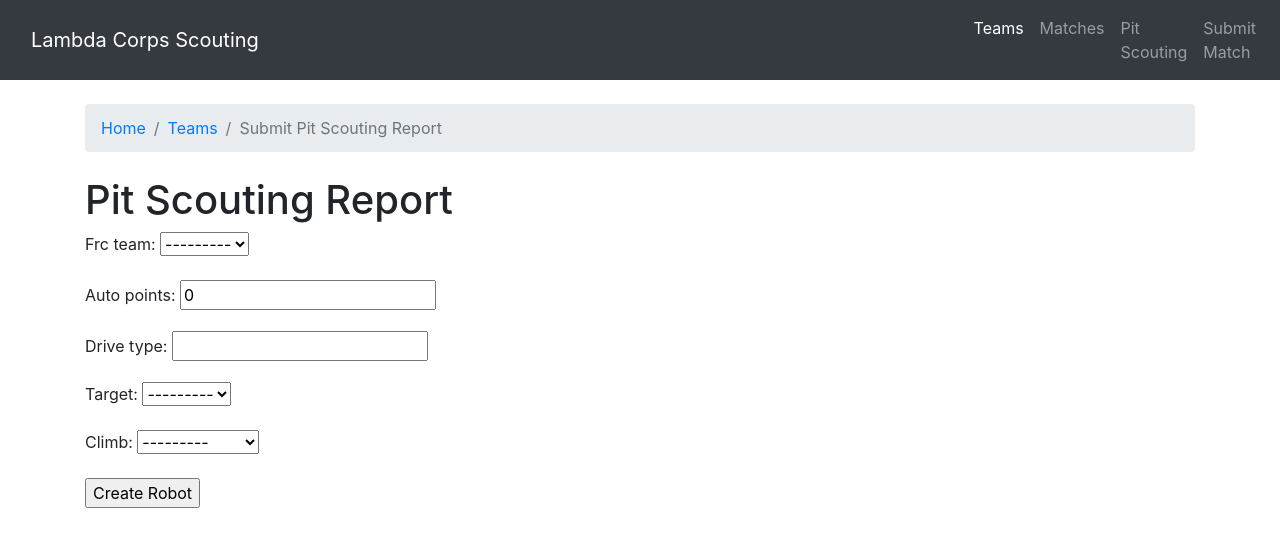
After one commit to Lambda-Corps/2022_Scouting, a Django app: page /scout/create_robot/ in a window 1280 px wide. The commit adds this page. Shown: the top 547 px of the page. Run offline with Django 4.2, Linux system fonts and the light colour scheme; data that the repository does not hold is empty; some libraries are stand-ins or nearby versions; some web fonts are replaced.

Commit message:
Made some progress, but forms don't work

```diff
--- a/requirements.txt
+++ b/requirements.txt
@@ -3,3 +3,4 @@ django-bootstrap4
 django-tables2
 urllib3
 certifi
+django-crispy-forms
--- /dev/null
+++ b/scout/forms.py
@@ -0,0 +1 @@
+from django import forms
--- a/scout/models.py
+++ b/scout/models.py
@@ -1,4 +1,5 @@
 from django.db import models
+from django.urls import reverse
 
 # Create your models here.
 class Team(models.Model):
@@ -6,5 +7,97 @@ class Team(models.Model):
     number = models.IntegerField(primary_key=True, unique=True)
     frc_key = models.CharField(max_length=10, unique=True)
 
+    robot_report = models.OneToOneField('Robot', null=True, on_delete=models.CASCADE, related_name='team')
+
     def __str__(self):
-        return str(self.number)
+        return f"Team {self.number}: {self.name}"
+
+
+class Robot(models.Model):
+    NONE = 0
+    LOW = 1
+    HIGH = 2
+    BOTH = 3
+
+    LOWBAR = 4
+    MIDBAR = 6
+    HIGHBAR = 10
+    TRAVERSE = 15
+
+    frc_team = models.OneToOneField(Team, related_name='robot',null=False, on_delete=models.CASCADE)
+
+    tele_goal = ((LOW, 'Low'), (HIGH, 'High'), (BOTH, 'Both'), (NONE, 'None'))
+    climb_level = ((LOWBAR, 'Low Bar'), (MIDBAR, 'Middle Bar'), (HIGHBAR, 'High Bar'), (TRAVERSE, 'Traversal Bar'), (NONE, 'No Climb'))
+
+    # auto points (int field)
+    auto_points = models.IntegerField(default=0)
+
+    # drive train type
+    drive_type = models.CharField(max_length=45)
+    # goal (low/high/both)
+    target = models.PositiveSmallIntegerField(choices=tele_goal)
+
+    # climb bar (none, low, mid, high, traverse)
+    climb = models.PositiveSmallIntegerField(choices=climb_level)
+
+    def get_absolute_url(self):
+        return reverse('scout:team_summary', kwargs={'number': self.frc_team.number})
+
+    def __str__(self):
+        return f"{self.frc_team}"
+
+
+class MatchResult(models.Model):
+    NONE = 0
+
+    AUTOLOW = 2
+    AUTOHIGH = 4
+
+    TELELOW = 1
+    TELEHIGH = 2
+    TELECLOSE = 1
+    TELEFAR = 2
+    TELEANYWHERE = 3
+
+    CLIMBLOW = 4
+    CLIMBMID = 6
+    CLIMBHIGH = 10
+    TRAVERSE = 15
+
+    ONE = 1
+    TWO = 2
+    THREE = 3
+    FOUR = 4
+    FIVE = 5
+
+    auto_target_field = ((AUTOHIGH, 'High Goal'), (AUTOLOW, 'Low Goal'), (NONE, 'No Auto'))
+    tele_target_field = ((TELEHIGH, 'High Goal'), (TELELOW, 'Low Goal'), (NONE, 'No Teleop Shooting'))
+    tele_distance_field = ((TELECLOSE, 'Inside Tarmac Only'), (TELEFAR, 'Outside Tarmac Only'), (TELEANYWHERE, 'Anywhere'), (NONE, 'N/A'))
+    climb_height_field = ((CLIMBLOW, 'Low Bar'), (CLIMBMID, 'Mid Bar'), (CLIMBHIGH, 'High Bar'), (TRAVERSE, 'Traversal Bar'), (NONE, 'No Climb'))
+    driver_rating_field = ((ONE, 'Really Bad'), (TWO, 'Bad'), (THREE, 'Moderate'), (FOUR, 'Good'), (FIVE, 'Really Good'))
+
+    frc_team = models.ForeignKey(Team, related_name='matches',null=True , on_delete=models.CASCADE)
+
+    # Auto taxi (T/F)
+    auto_taxi = models.BooleanField(default=False)
+    # Auto ball count (int field)
+    auto_ball = models.IntegerField(default=0, max_length=1)
+    # Auto target (high/low/none)
+    auto_target = models.SmallIntegerField(choices=auto_target_field, default=NONE)
+
+    # Teleop target (high/low/both/none)
+    tele_target = models.SmallIntegerField(choices=tele_target_field, default=NONE)
+    # Teleop cargo count (int field)
+    tele_cargo = models.IntegerField(default=0, max_length=2)
+    # Teleop shot distances (close only, far only, anywhere, no shooting)
+    tele_distance = models.SmallIntegerField(choices=tele_distance_field, default=NONE)
+
+    # Climb location (low, mid, high, traverse, none)
+    climb_height = models.SmallIntegerField(choices=climb_height_field, default=NONE)
+    # climb time (int field)
+    climb_time = models.IntegerField(default=0, max_length=2)
+
+    # Driver skill rating (1 - 5)
+    driver_rating = models.SmallIntegerField(choices=driver_rating_field, default=ONE)
+    # Addtitonal Comments
+    comments = models.CharField(max_length=250)
--- a/scout/templates/scout/base.html
+++ b/scout/templates/scout/base.html
@@ -17,16 +17,22 @@
   <body>
     <nav class="navbar navbar-expand-lg navbar-dark bg-dark">
       <div class="container">
-        <a class="navbar-brand" href="{% url 'teams' %}">Lambda Corps Scouting</a>
+        <a class="navbar-brand" href="{% url 'scout:teams' %}">Lambda Corps Scouting</a>
       </div>
 
       <div class="collapse navbar-collapse" id="navbarSupportedContent">
         <ul class="navbar-nav mr-auto">
           <li class="nav-item active">
-            <a class="nav-link" href="{% url 'teams' %}">Teams <span class="sr-only">(current)</span></a>
+            <a class="nav-link" href="{% url 'scout:teams' %}">Teams <span class="sr-only">(current)</span></a>
           </li>
           <li class="nav-item">
-            <a class="nav-link" href="{% url 'matches' %}">Matches</a>
+            <a class="nav-link" href="{% url 'scout:matches' %}">Matches</a>
+          </li>
+          <li>
+            <a class="nav-link" href="{% url 'scout:create_robot' %}">Pit Scouting</a>
+          </li>
+          <li>
+            <a class="nav-link" href="{% url 'scout:submit_match' %}">Submit Match</a>
           </li>
         </ul>
       </div>
--- /dev/null
+++ b/scout/templates/scout/robot_form.html
@@ -0,0 +1,20 @@
+{% extends 'scout/base.html' %}
+
+{% block title %}
+	Pit Scouting - {{ block.super }}
+{% endblock %}
+
+{% block breadcrumb %}
+	<li class="breadcrumb-item"><a href="{% url 'scout:scout_home' %}">Home</a></li>
+    <li class="breadcrumb-item"><a href="{% url 'scout:teams' %}">Teams</a></li>
+    <li class="breadcrumb-item active">Submit Pit Scouting Report</li>
+{% endblock %}
+
+{% block content %}
+<h1>Pit Scouting Report</h1>
+<form method=POST>
+    {% csrf_token %}
+    {{form.as_p}}
+    <input type='submit' value='Create Robot' />
+</form>
+{% endblock %}
--- a/scout/urls.py
+++ b/scout/urls.py
@@ -2,8 +2,12 @@ from django.urls import path
 from . import views
 
 # URLs
+app_name = 'scout'
 urlpatterns = [
     path('', views.public_view, name='scout_home'),
     path('teams/', views.teams, name='teams'),
-    path('matches/', views.public_view, name='matches')
+    path('matches/', views.public_view, name='matches'),
+    path('teams/<int:number>', views.team_summary, name='team_summary'),
+    path('create_robot/', views.RobotCreateView.as_view(), name='create_robot'),
+    path('submit_match/', views.MatchCreateView.as_view(), name='submit_match'),
 ]
--- a/scout/views.py
+++ b/scout/views.py
@@ -1,22 +1,30 @@
 from django.shortcuts import render
 from django.http import HttpResponse, request
+from django_tables2 import RequestConfig
+from django.views.generic import DetailView, FormView, CreateView, UpdateView
+from django.urls import reverse, reverse_lazy
 
 import urllib3
 import certifi
 import json
 
-from .models import Team
+from .models import Team, Robot, MatchResult
+from .tables import TeamTable
 
 # Create your views here.
 def public_view(request):
     # return HttpResponse("Public View")
     return render(request, 'scout/base.html')
 
+
 def teams(request):
-    return render(request, 'scout/teams.html')
+    table = TeamTable(Team.objects.all())
+    RequestConfig(request).configure(table)
+    return render(request, 'scout/teams.html', {'table': table})
+
 
 def update_event():
-    url = "https://www.thebluealliance.com/api/v3/event/2020chcmp/teams/simple"
+    url = "https://www.thebluealliance.com/api/v3/event/2022chcmp/teams/simple"
     accept_header = 'application/json'
     auth_key = 'BJG4S2d2nkSkXikztbXHWBL8riwfb4ghAhUIXJ5dezxxhBpvC8ngqrekG2kjF5JV'
     headers = {
@@ -37,9 +45,29 @@ def update_event():
 
     return HttpResponse(teams)
 
+
 def update_event_json():
     teams = {}
     with open("2022chcmp_teams.json") as file:
         teams = json.load(file)
         for team in teams:
-            Team.objects.create(name=team['nickname'], number=team['team_number'], frc_key=team['key'])
+            Team.objects.create(name=team['nickname'], number=team['team_number'], frc_key=team['key'])\
+
+
+def team_summary(request, number):
+    try:
+        team = Team.objects.get(number=number)
+    except Team.DoesNotExist:
+        return HttpResponse("Team {} not found.".format(number))
+
+    return render(request, 'scout/team_summary.html', {'team': team})
+
+
+class RobotCreateView(CreateView):
+    model = Robot
+    fields = "__all__"
+
+
+class MatchCreateView(CreateView):
+    model = MatchResult
+    fields = "__all__"
--- a/scouting/settings.py
+++ b/scouting/settings.py
@@ -41,8 +41,11 @@ INSTALLED_APPS = [
     'django.contrib.staticfiles',
 
     'django_tables2',
-    'bootstrap4'
+    'bootstrap4',
+    'crispy_forms'
 ]
+
+CRISPY_TEMPLATE_PACK = 'bootstrap4'
 
 MIDDLEWARE = [
     'django.middleware.security.SecurityMiddleware',
```
Also changed, not shown: scout/tables.py (added, +11 -0 lines), scout/templates/scout/match_form.html (added, +20 -0 lines), scout/templates/scout/team_summary.html (added, +16 -0 lines), scout/templates/scout/teams.html (+8 -3 lines).
